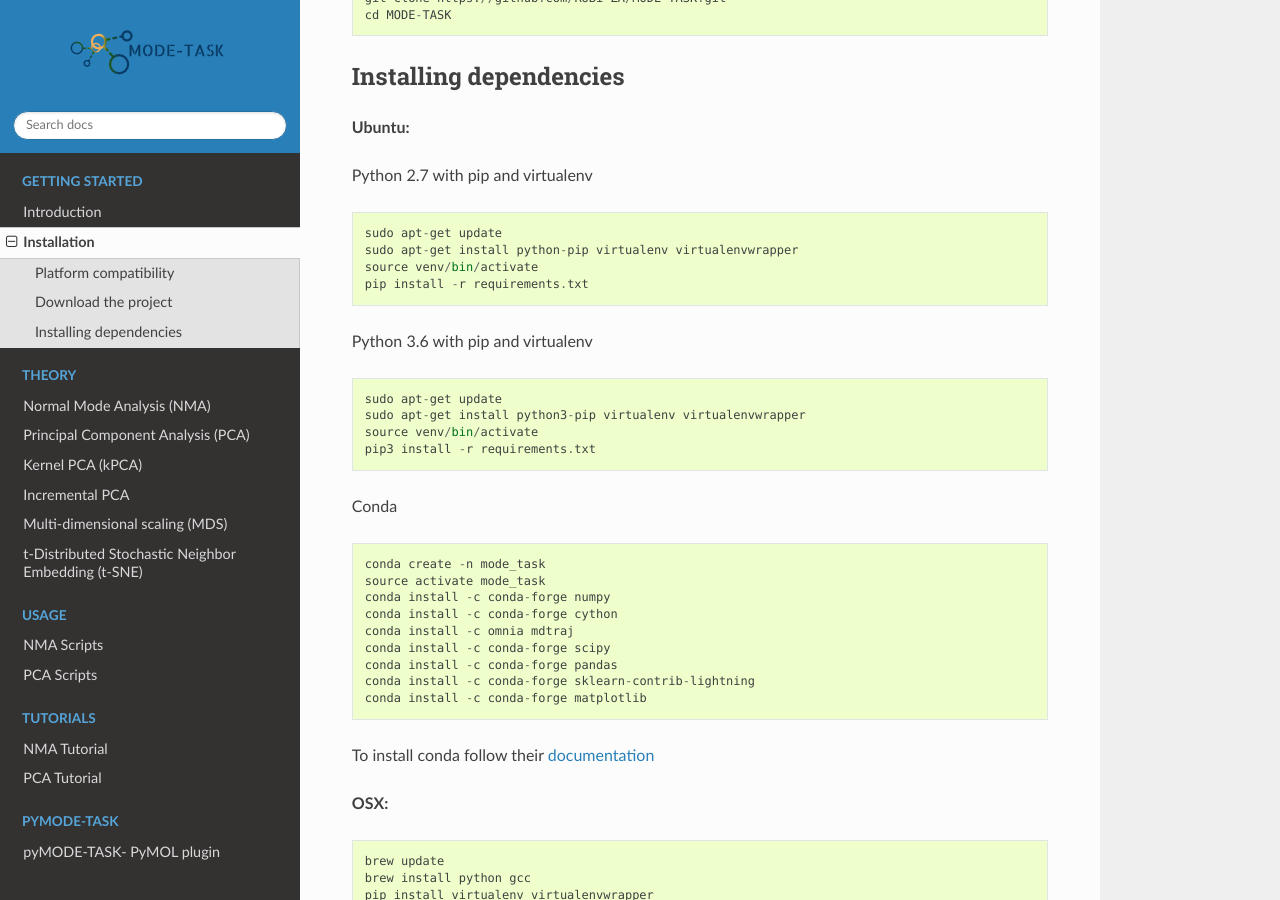
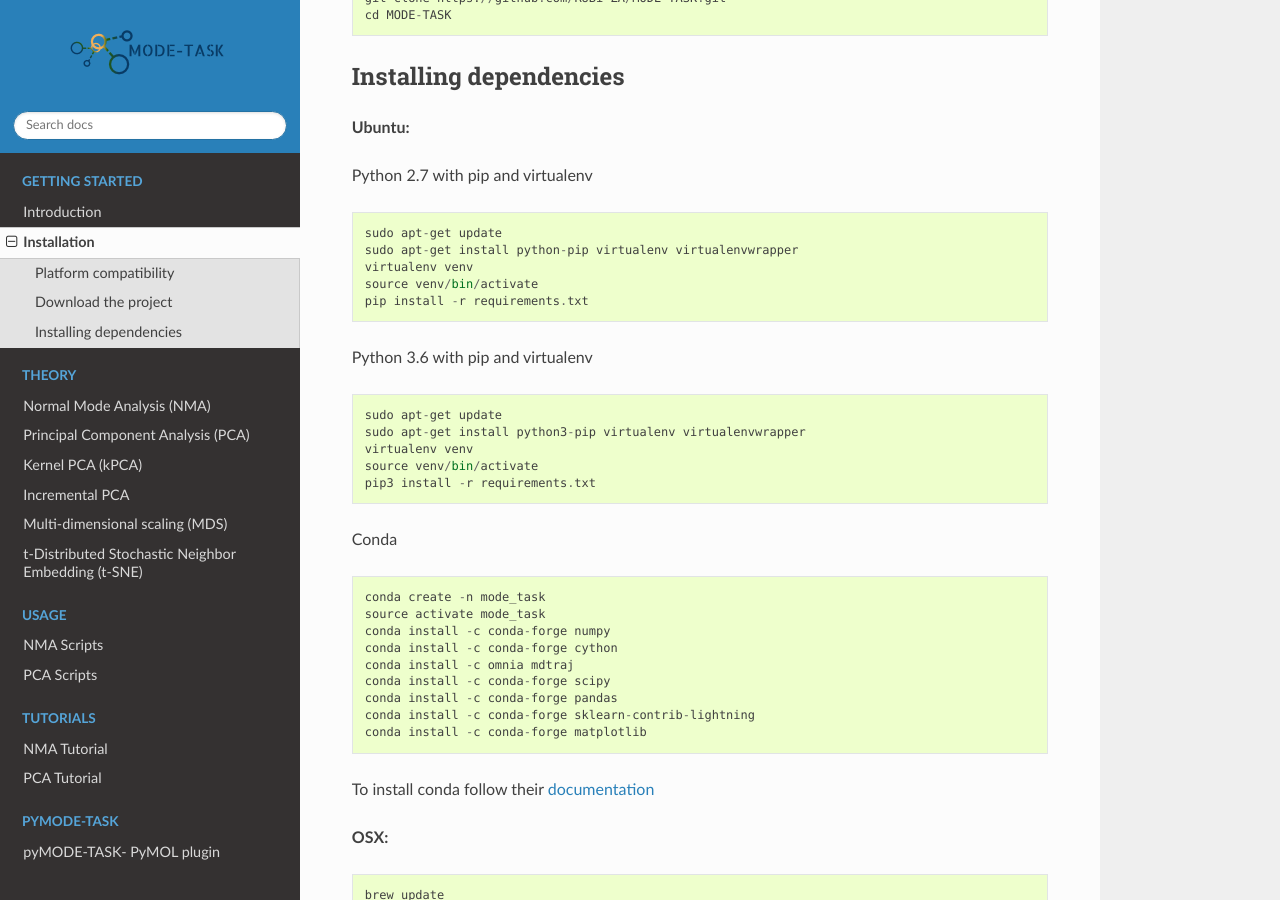
Before and after one commit to RUBi-ZA/MODE-TASK, a Sphinx documentation site: the page built from docs/source/installation.rst, in a window 1280 px wide and 900 px high, scrolled down 463 px. Built offline with Sphinx 7.4.7 and the Read the Docs theme 2.0.0, drawn with Linux system fonts in a browser that asks for light colours.

Commit message:
Update installation.rst

```diff
--- a/docs/source/installation.rst
+++ b/docs/source/installation.rst
@@ -25,6 +25,7 @@ Python 2.7 with pip and virtualenv ::
 
 	sudo apt-get update
 	sudo apt-get install python-pip virtualenv virtualenvwrapper
+	virtualenv venv
 	source venv/bin/activate
 	pip install -r requirements.txt
 
@@ -32,6 +33,7 @@ Python 3.6 with pip and virtualenv ::
 
 	sudo apt-get update
 	sudo apt-get install python3-pip virtualenv virtualenvwrapper
+	virtualenv venv
 	source venv/bin/activate
 	pip3 install -r requirements.txt
 
```
